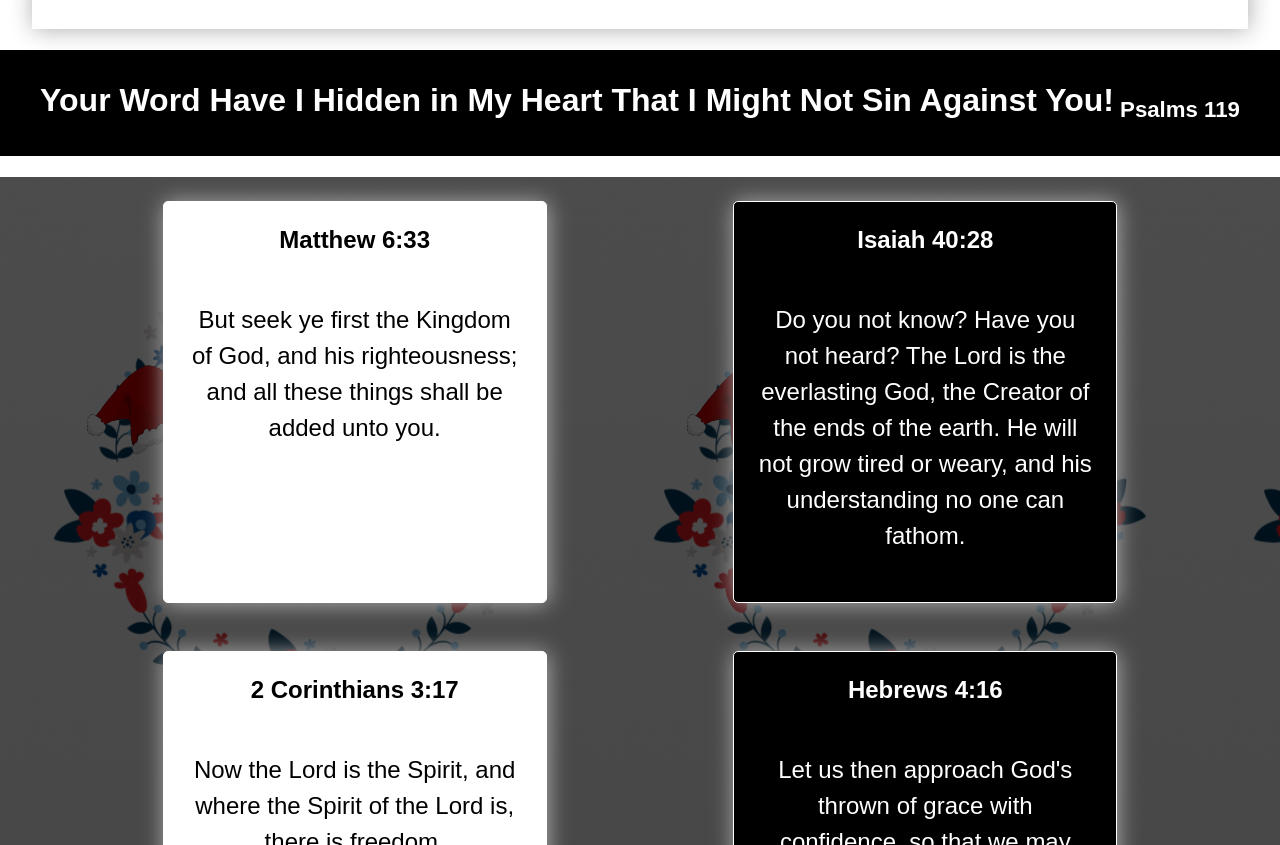
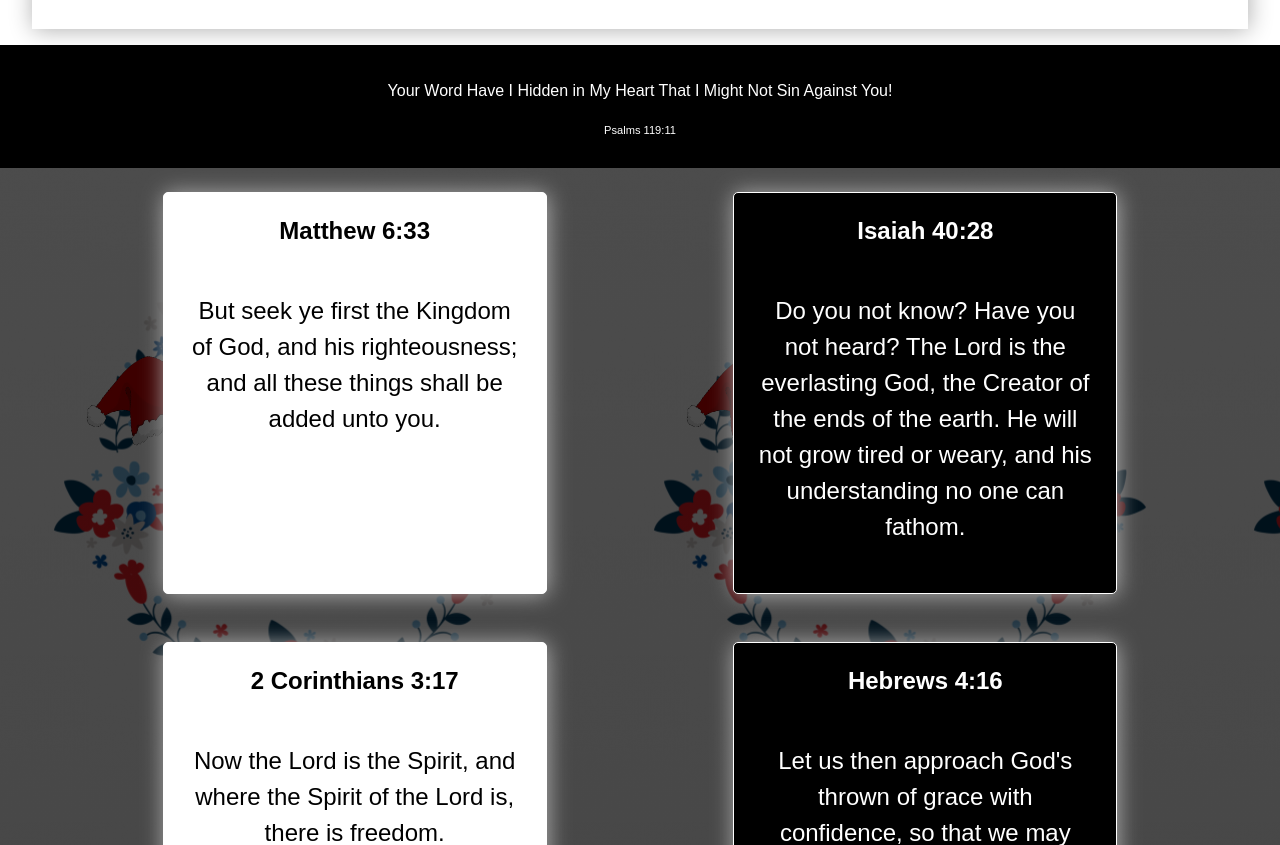
Before and after one commit to giftcup/giftcup.github.io, a plain HTML site: page index.html in a window 1280 px wide. Shown: the part 2577-3422 px from the top of the page. Drawn offline with Linux system fonts and the light colour scheme.

Commit message:
Update header

```diff
--- a/index.html
+++ b/index.html
@@ -109,10 +109,10 @@
         </div>
       </div>
     </section>
-    <h1 id="title">
-      Your Word Have I Hidden in My Heart That I Might Not Sin Against
-      You!<small><sub> Psalms 119</sub></small>
-    </h1>
+    <header id="title">
+      <h1></h1>Your Word Have I Hidden in My Heart That I Might Not Sin Against
+      You!</h1><p><small><sub> Psalms 119:11</sub></small></p>
+    </header>
     <section id="scriptures">
       <div class="scripture" id="fav">
         <p class="verse">Matthew 6:33</p>
```
